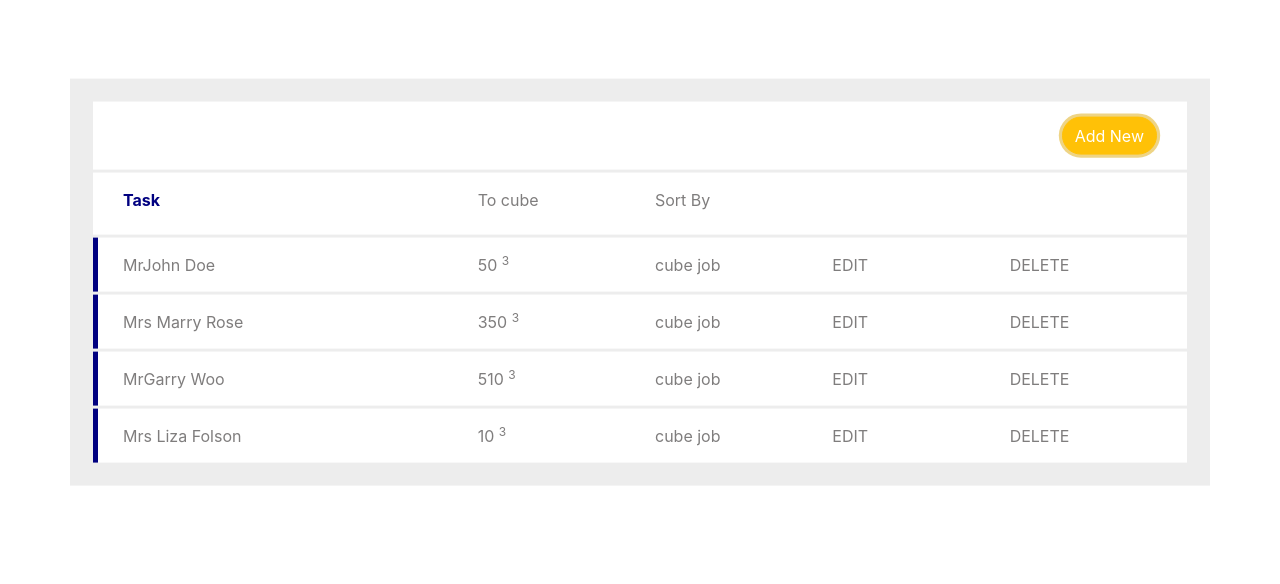
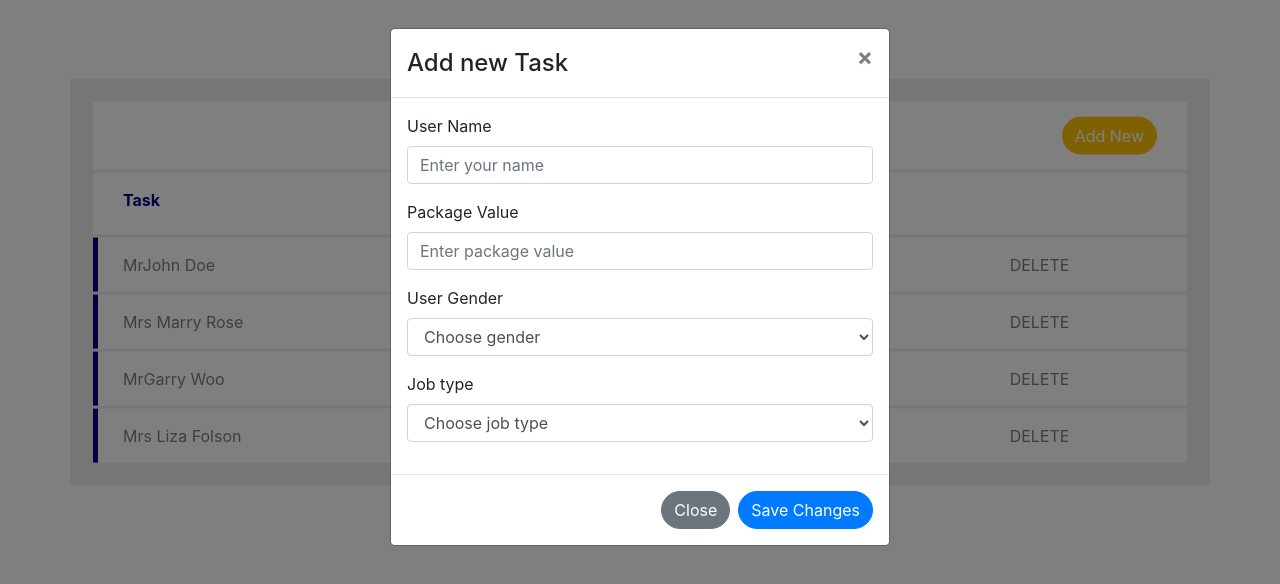
Before and after one commit to filkovskyi/task-manager, a React (Create React App) app: page / in a window 1280 px wide. Both pictures are taken after a click on the button "Add New". Shown: the top 584 px of the page. Built offline with nearby package versions, Linux system fonts and the light colour scheme.

Commit message:
feature/redux -  add form in popup

```diff
--- a/package.json
+++ b/package.json
@@ -8,11 +8,13 @@
     "lodash": "^4.17.11",
     "node-sass": "^4.12.0",
     "react": "^16.8.6",
+    "react-bootstrap": "^1.0.0-beta.8",
     "react-dom": "^16.8.6",
     "react-redux": "^7.0.3",
     "react-router-dom": "^5.0.0",
     "react-scripts": "3.0.1",
     "redux": "^4.0.1",
+    "redux-form": "^8.2.1",
     "redux-logger": "^3.0.6",
     "redux-thunk": "^2.3.0"
   },
--- a/src/components/TaskList.js
+++ b/src/components/TaskList.js
@@ -1,20 +1,34 @@
 import React, {Component} from 'react';
+import {connect} from 'react-redux'
+import { Field, reduxForm, SubmissionError} from "redux-form";
+import { Modal, Button, Form} from 'react-bootstrap';
 import Task from './Task';
 import _ from 'lodash';
 
 class TaskList extends Component {
-  // constructor(props) {
-  //   super(props);
-  //
-  //   this.state = {
-  //     taskList: taskList
-  //   };
-  //
-  //   this.deleteHandler = this.deleteHandler.bind(this);
-  //   this.editHandler = this.editHandler.bind(this);
-  //   this.addItemHandler = this.addItemHandler.bind(this);
-  // };
+  constructor(props) {
+    super(props);
 
+    this.state = {
+      show: false
+    };
+
+    this.handleShow = this.handleShow.bind(this);
+    this.handleClose = this.handleClose.bind(this);
+    this.handleSubmit = this.handleSubmit.bind(this);
+  };
+
+  handleClose() {
+    this.setState({ show: false });
+  }
+
+  handleShow() {
+    this.setState({ show: true });
+  }
+
+  handleSubmit(event) {
+    const form = event.currentTarget;
+  }
   // deleteHandler(id) {
   //   console.log(`Item id - ${id} was deleted`);
   //   const filteredList = this.state.taskList.filter(item => item.id !== id);
@@ -34,33 +48,15 @@
   //     taskList: [...taskList]
   //   });
   // };
-  //
-  // addItemHandler() {
-  //   function randomInteger(min, max) {
-  //     var rand = min - 0.5 + Math.random() * (max - min + 1);
-  //     rand = Math.round(rand);
-  //     return rand;
-  //   }
-  //
-  //   const newItem = {
-  //     id: randomInteger(5, 1000),
-  //     clientName: 'New John Doe',
-  //     gender: 'male',
-  //     value: randomInteger(1, 1000),
-  //     type: 'cube job'
-  //   };
-  //
-  //   this.setState({
-  //     taskList: [...taskList, Object.assign({}, newItem)]
-  //   });
-  // }
+
 
   render() {
+    const { validated } = this.state;
     return (
       <div className="task-list">
         <div className="task-action-wrapper row justify-content-end">
           <div className="task-list__header-item col-md-3 text-right">
-            <button className="btn btn-warning">Add New</button>
+            <Button variant="warning" onClick={this.handleShow}>Add New</Button>
           </div>
         </div>
         <div className="task-list__header row">
@@ -71,9 +67,52 @@
         {( this.props.taskList || []).map(task =>
           <Task key={task.id} task={task}/>
         )}
+        <Modal show={this.state.show} onHide={this.handleClose}>
+          <Modal.Header closeButton>
+            <Modal.Title>Add new Task</Modal.Title>
+          </Modal.Header>
+          <Modal.Body>
+            <Form>
+              <Form.Group controlId="clientName">
+                <Form.Label>User Name</Form.Label>
+                <Form.Control required type="text" placeholder="Enter your name" />
+              </Form.Group>
+              <Form.Group controlId="value">
+                <Form.Label>Package Value</Form.Label>
+                <Form.Control required type="text" placeholder="Enter package value" />
+              </Form.Group>
+              <Form.Group controlId="gender">
+                <Form.Label>User Gender</Form.Label>
+                <Form.Control required as="select">
+                  <option>Choose gender</option>
+                  <option>Male</option>
+                  <option>Female</option>
+                </Form.Control>
+              </Form.Group>
+              <Form.Group controlId="type">
+                <Form.Label>Job type</Form.Label>
+                <Form.Control required as="select">
+                  <option>Choose job type</option>
+                  <option>Cube Job</option>
+                  <option>Ordinary Job</option>
+                </Form.Control>
+              </Form.Group>
+            </Form>
+          </Modal.Body>
+          <Modal.Footer>
+            <Button variant="secondary" onClick={this.handleClose}>
+              Close
+            </Button>
+            <Button variant="primary" onSubmit={this.handleSubmit} onClick={this.handleClose}>
+              Save Changes
+            </Button>
+          </Modal.Footer>
+        </Modal>
       </div>
     );
   }
 }
 
-export default TaskList;
+
+
+export default connect(null, null)(TaskList);
--- a/src/container/App.js
+++ b/src/container/App.js
@@ -3,9 +3,7 @@
 import TaskList from '../components/TaskList';
 import fetchTaskList from '../services/fetchTaskList';
 
-
 class App extends Component {
-
   componentDidMount() {
     this.props.dispatch(fetchTaskList());
   }
@@ -21,7 +19,6 @@
       return <div>Loading...</div>;
     }
 
-    console.log(taskList)
     return (
       <div className="container task-list__wrapper">
         <TaskList taskList={taskList}/>
```
Also changed, not shown: 1 other file (tests, documents, lock files or other folders).
